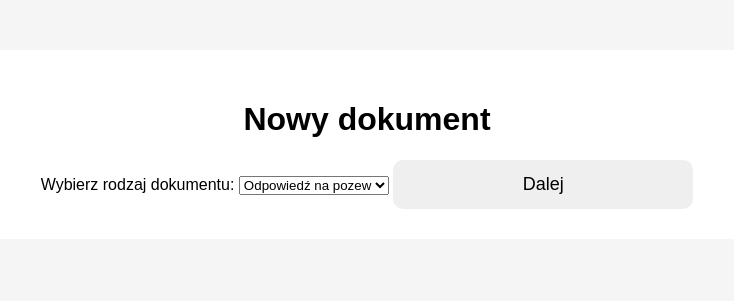
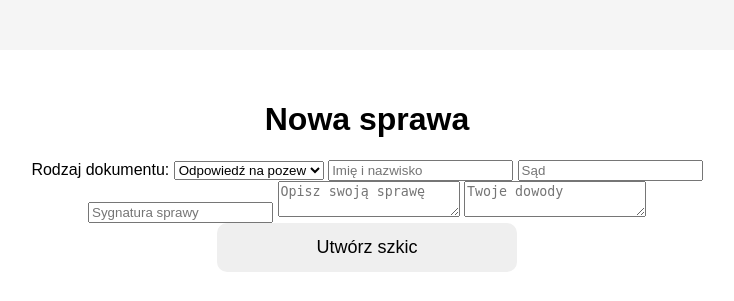
Before and after one commit to Aromidasthc/Lexflow, a Flask app: page /create in a window 1280 px wide. Shown: the top 301 px of the page, without its empty margins (273-1007 px from the left). Run offline with Flask 3, Linux system fonts and the light colour scheme.

Commit message:
feat: add case intake fields

```diff
--- a/app/templates/create.html
+++ b/app/templates/create.html
@@ -2,16 +2,25 @@
 
 {% block content %}
 <div class="container">
-    <h1>Nowy dokument</h1>
+    <h1>Nowa sprawa</h1>
+
     <form method="post">
-        <label>Wybierz rodzaj dokumentu:</label>
+        <label>Rodzaj dokumentu:</label>
         <select name="document_type">
             <option>Odpowiedź na pozew</option>
             <option>Wniosek</option>
             <option>Zażalenie</option>
             <option>Inne</option>
         </select>
-        <button type="submit">Dalej</button>
+
+        <input name="name" placeholder="Imię i nazwisko">
+        <input name="court" placeholder="Sąd">
+        <input name="case_number" placeholder="Sygnatura sprawy">
+
+        <textarea name="description" placeholder="Opisz swoją sprawę"></textarea>
+        <textarea name="evidence" placeholder="Twoje dowody"></textarea>
+
+        <button type="submit">Utwórz szkic</button>
     </form>
 </div>
 {% endblock %}
```
